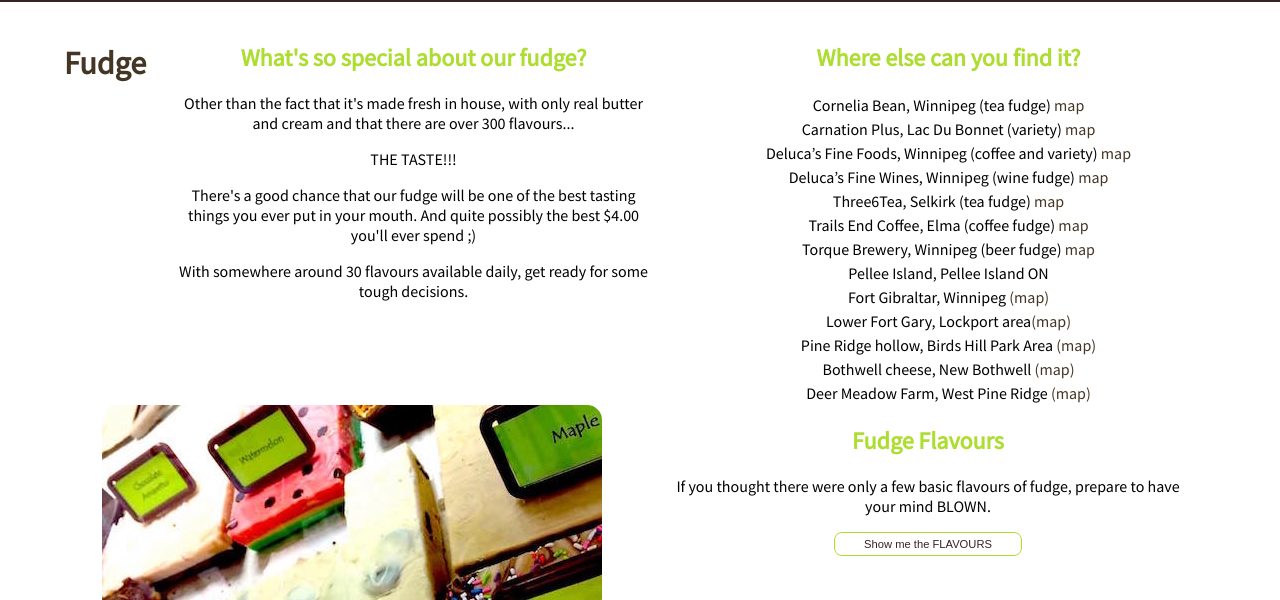
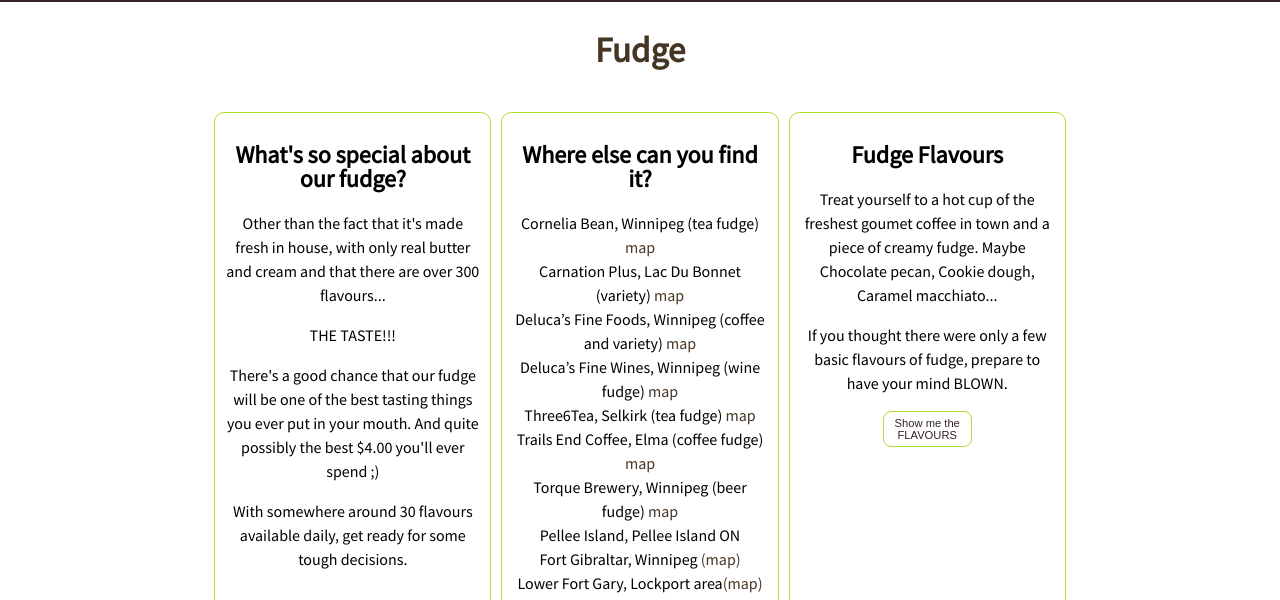
Before and after one commit to pennygibson/le_beau, a plain HTML site: page fudge.html in a window 1280 px wide. Shown: the part 352-952 px from the top of the page. Drawn offline with nearby package versions, Linux system fonts and the light colour scheme.

Commit message:
changed fudge page layout

```diff
--- a/fudge.html
+++ b/fudge.html
@@ -37,10 +37,12 @@
         </header>
 
         <div class="mainContainer">
-            <div class="eventsHeading">
-                <h1 class="fudgeh1"> Fudge</h1>
-            </div>
-            <div class="items fudgeContent">
+
+                <h1 class="lunchHeading"> Fudge</h1>
+           <div class="lunchContainer fudgeContainer">
+               <div class="lunchContent">
+
+            <div class="lunchContent1 fudgeP">
                 <h2>What's so special about our fudge?</h2>
                 <p>Other than the fact that it's made fresh in house, with only real butter and cream and that there are over 300 flavours... </p>
                 <p>THE TASTE!!!</p>
@@ -48,7 +50,7 @@
                 <p> With somewhere around 30 flavours available daily, get ready for some tough decisions.</p>
             </div>
 
-            <div class="fudge items">
+            <div class="lunchContent3 fudgeP">
                 <h2><a name="retailers">Where else can you find it?</a></h2>
                 <ul>
                     <li>Cornelia Bean, Winnipeg (tea fudge) <a href="https://www.google.ca/maps/place/Cornelia+Bean/@49.8739586,-97.1846442,15z/data=!4m5!3m4!1s0x0:0x40c34c40f72d2b32!8m2!3d49.8739586!4d-97.1846442" target="_blank" id="retailerList">map</a></li>
@@ -66,11 +68,12 @@
                     <li>Deer Meadow Farm, West Pine Ridge <a href="https://www.google.ca/maps/place/Deer+Meadow+Farms/@49.999286,-96.931959,15z/data=!4m5!3m4!1s0x0:0x39542088630bbfe0!8m2!3d49.999286!4d-96.931959" target="_blank" id="retailerList"> (map)</a> </li>
                 </ul>
             </div>
-            <div class="items fudgeContent">
+            <!--<div class="items fudgeContent">
                 <img src="./images/fudge_square.jpg" class="fudgePic" alt="the fudgerie in Beausejour has an amazing selection of delicious fudge made with only real butter and cream">
-            </div>
-            <div class="items list">
+            </div> -->
+            <div class="lunchContent1 list fudgeP">
                 <h2>Fudge Flavours</h2>
+                <p>Treat yourself to a hot cup of the freshest goumet coffee in town and a piece of creamy fudge. Maybe Chocolate pecan, Cookie dough, Caramel macchiato...</p>
                 <p>If you thought there were only a few basic flavours of fudge, prepare to have your mind BLOWN. </p>
               <button id="button2">Show me the FLAVOURS</button>
                 <ul class="flavourList">
@@ -310,8 +313,11 @@
                     <li>Trails End Mocha</li>
                 </ul>
             </div>
+               </div> <!-- end of lunchContent -->
+            </div> <!-- end lunchContainer -->
 
         </div>
+
 
 
         <footer>
```
